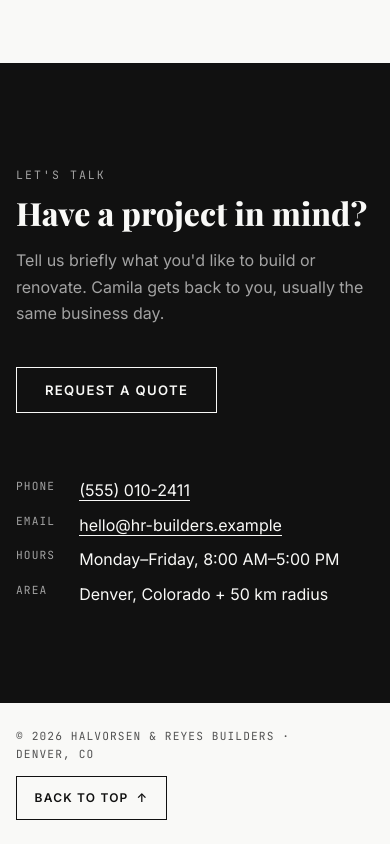
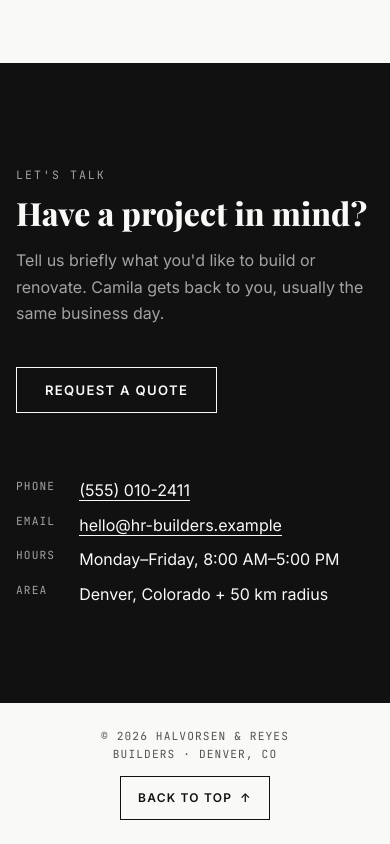
Before and after one commit to AlexandraMoldovan95/halvorsen-reyes-builders, a plain HTML site: page index.html in a window 390 px wide. Shown: the part 4621-5465 px from the top of the page. Drawn offline with nearby package versions, Linux system fonts and the light colour scheme.

Commit message:
footer: centred, Back to top under the copyright line
On phones the copyright line sits level with the fixed chat button, so
it gets the same gap on both sides: centred, and clear of the button.
DESIGN.md says so; deploy/ copy matches. Checked in headless Edge,
desktop and phone, light and dark: centred, nothing covers the text, a
click ends at the top; 19 unit tests pass.

Co-Authored-By: Claude Opus 5.5 <noreply@anthropic.com>

```diff
--- a/deploy/styles.css
+++ b/deploy/styles.css
@@ -959,9 +959,9 @@ textarea.field { resize: vertical; min-height: 90px; font-family: var(--font-ui)
 }
 
 /* ===== Footer ===== */
-/* The copyright line and a way back up: on a long one-page site, a reader at the end doesn't
-   scroll all the way up by hand. #top is the portfolio bar, the first thing on the page, so
-   keyboard focus starts there again. */
+/* The copyright line and, under it, a way back up (centred): on a long one-page site, a reader
+   at the end doesn't scroll all the way up by hand. #top is the portfolio bar, the first thing
+   on the page, so keyboard focus starts there again. */
 .site-footer {
   padding: 1.5rem 0;
   font-family: var(--font-mono);
@@ -970,12 +970,13 @@ textarea.field { resize: vertical; min-height: 90px; font-family: var(--font-ui)
   letter-spacing: 0.1em;
   color: var(--neutral-600);
 }
-.footer-row { display: flex; flex-wrap: wrap; align-items: center; justify-content: space-between; gap: 0.75rem 1.5rem; }
+.footer-row { display: flex; flex-direction: column; align-items: center; gap: 0.75rem; text-align: center; }
 .to-top { padding: 0 1.1rem; font-size: 0.75rem; }
-/* Phones: the row wraps in two, and its first line reaches the fixed chat button (bottom 6rem,
-   right 1.25rem, 56px); the text stops short of it. */
+/* Phones: the copyright line wraps, and at the bottom of the page it sits level with the fixed
+   chat button (bottom 6rem, right 1.25rem, 56px); the same gap on both sides keeps it centred
+   and clear of the button. */
 @media (max-width: 600px) {
-  .footer-row > span { padding-right: calc(56px + 1.25rem); }
+  .footer-row > span { padding-inline: calc(56px + 1.25rem); }
 }
 
 /* ===== Small utilities (replace a few isolated style="" attributes) ===== */
--- a/styles.css
+++ b/styles.css
@@ -959,9 +959,9 @@ textarea.field { resize: vertical; min-height: 90px; font-family: var(--font-ui)
 }
 
 /* ===== Footer ===== */
-/* The copyright line and a way back up: on a long one-page site, a reader at the end doesn't
-   scroll all the way up by hand. #top is the portfolio bar, the first thing on the page, so
-   keyboard focus starts there again. */
+/* The copyright line and, under it, a way back up (centred): on a long one-page site, a reader
+   at the end doesn't scroll all the way up by hand. #top is the portfolio bar, the first thing
+   on the page, so keyboard focus starts there again. */
 .site-footer {
   padding: 1.5rem 0;
   font-family: var(--font-mono);
@@ -970,12 +970,13 @@ textarea.field { resize: vertical; min-height: 90px; font-family: var(--font-ui)
   letter-spacing: 0.1em;
   color: var(--neutral-600);
 }
-.footer-row { display: flex; flex-wrap: wrap; align-items: center; justify-content: space-between; gap: 0.75rem 1.5rem; }
+.footer-row { display: flex; flex-direction: column; align-items: center; gap: 0.75rem; text-align: center; }
 .to-top { padding: 0 1.1rem; font-size: 0.75rem; }
-/* Phones: the row wraps in two, and its first line reaches the fixed chat button (bottom 6rem,
-   right 1.25rem, 56px); the text stops short of it. */
+/* Phones: the copyright line wraps, and at the bottom of the page it sits level with the fixed
+   chat button (bottom 6rem, right 1.25rem, 56px); the same gap on both sides keeps it centred
+   and clear of the button. */
 @media (max-width: 600px) {
-  .footer-row > span { padding-right: calc(56px + 1.25rem); }
+  .footer-row > span { padding-inline: calc(56px + 1.25rem); }
 }
 
 /* ===== Small utilities (replace a few isolated style="" attributes) ===== */
```
Also changed, not shown: 1 other file.
